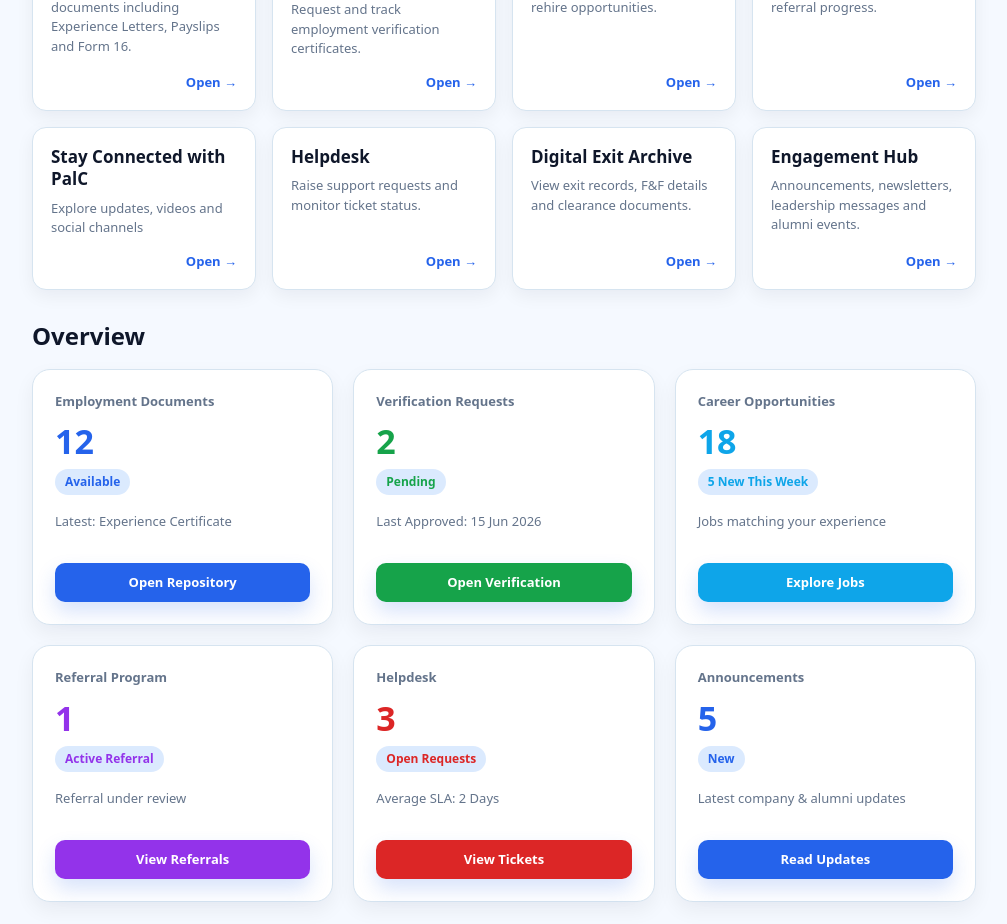
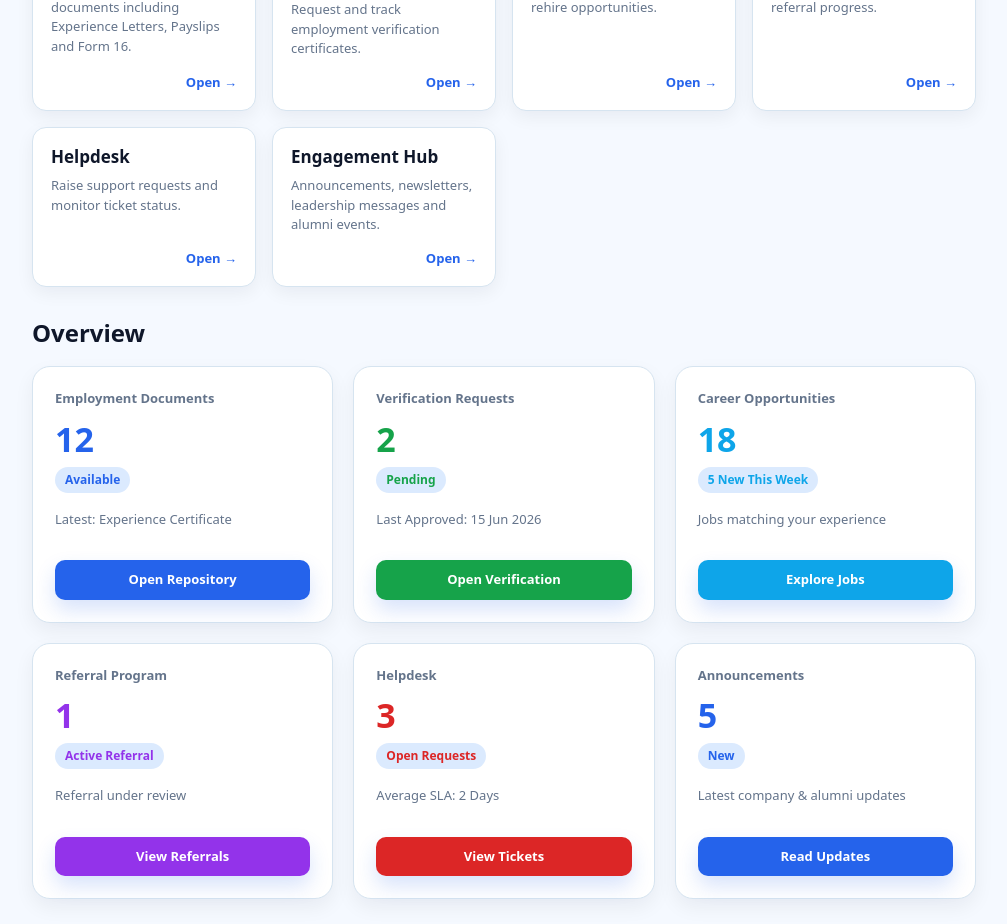
Before and after one commit to yashaswini-cyber/palc-alumni-portal, a React (Vite) app in the folder palc-alumni-portal/: page / in a window 1280 px wide. Shown: the part 1260-2184 px from the top of the page, without its empty margins (272-1279 px from the left). Built offline with nearby package versions, Linux system fonts and the light colour scheme.

Commit message:
Fixed navigation error in Dashboard Quick Actions.

```diff
--- a/palc-alumni-portal/src/mockData/dashboard.ts
+++ b/palc-alumni-portal/src/mockData/dashboard.ts
@@ -30,15 +30,6 @@ export const quickActions = [
     icon: "🤝",
     route: "/referrals",
   },
-
-  {
-    title: "Stay Connected with PalC",
-    description:
-      "Explore updates, videos and social channels",
-    icon: "🎁",
-    route: "/benefits",
-  },
-
   {
     title: "Helpdesk",
     description:
@@ -46,21 +37,13 @@ export const quickActions = [
     icon: "🎫",
     route: "/helpdesk",
   },
-
-  {
-    title: "Digital Exit Archive",
-    description:
-      "View exit records, F&F details and clearance documents.",
-    icon: "📂",
-    route: "/archive",
-  },
-
   {
     title: "Engagement Hub",
     description:
       "Announcements, newsletters, leadership messages and alumni events.",
     icon: "🌐",
-    route: "/engagement",
+    route: "",
+    action: "engagementHub",
   },
 ];
 export const overviewStats = [
--- a/palc-alumni-portal/src/modules/dashboard/DashboardPage.tsx
+++ b/palc-alumni-portal/src/modules/dashboard/DashboardPage.tsx
@@ -1,4 +1,5 @@
 import { useState } from "react";
+import { useRef } from "react";
 import HeroBanner from "../../shared/components/HeroBanner";
 import PrimaryButton from "../../shared/components/PrimaryButton";
 import DashboardCard from "../../shared/components/DashboardCard";
@@ -90,7 +91,7 @@ function Glyph({ label }: { label: string }) {
 export default function DashboardPage() {
   const navigate = useNavigate();
   const [showLeadership, setShowLeadership] = useState(false);
-
+  const engagementHubRef = useRef<HTMLDivElement>(null);
   return (
     <div
       style={{
@@ -265,11 +266,20 @@ export default function DashboardPage() {
         >
           {quickActions.map((item) => (
             <QuickActionCard
-              key={item.title}
-              title={item.title}
-              subtitle={item.description}
-              onClick={() => navigate(item.route)}
-            />
+  key={item.title}
+  title={item.title}
+  subtitle={item.description}
+  onClick={() => {
+    if (item.action === "engagementHub") {
+      engagementHubRef.current?.scrollIntoView({
+        behavior: "smooth",
+        block: "start",
+      });
+    } else {
+      navigate(item.route);
+    }
+  }}
+/>
           ))}
         </div>
       </section>
@@ -664,7 +674,10 @@ export default function DashboardPage() {
   </div>
 </DashboardSection>
       {/* Alumni Engagement Hub */}
-      <section style={{ display: "flex", flexDirection: "column", gap: "28px" }}>
+      <section
+        ref={engagementHubRef}
+        style={{ display: "flex", flexDirection: "column", gap: "28px" }}
+      >
         <PageHeader
           title="Alumni Engagement Hub"
           subtitle="Stay connected with PalC through leadership updates, community news, featured technologies, events and alumni success stories."
```
